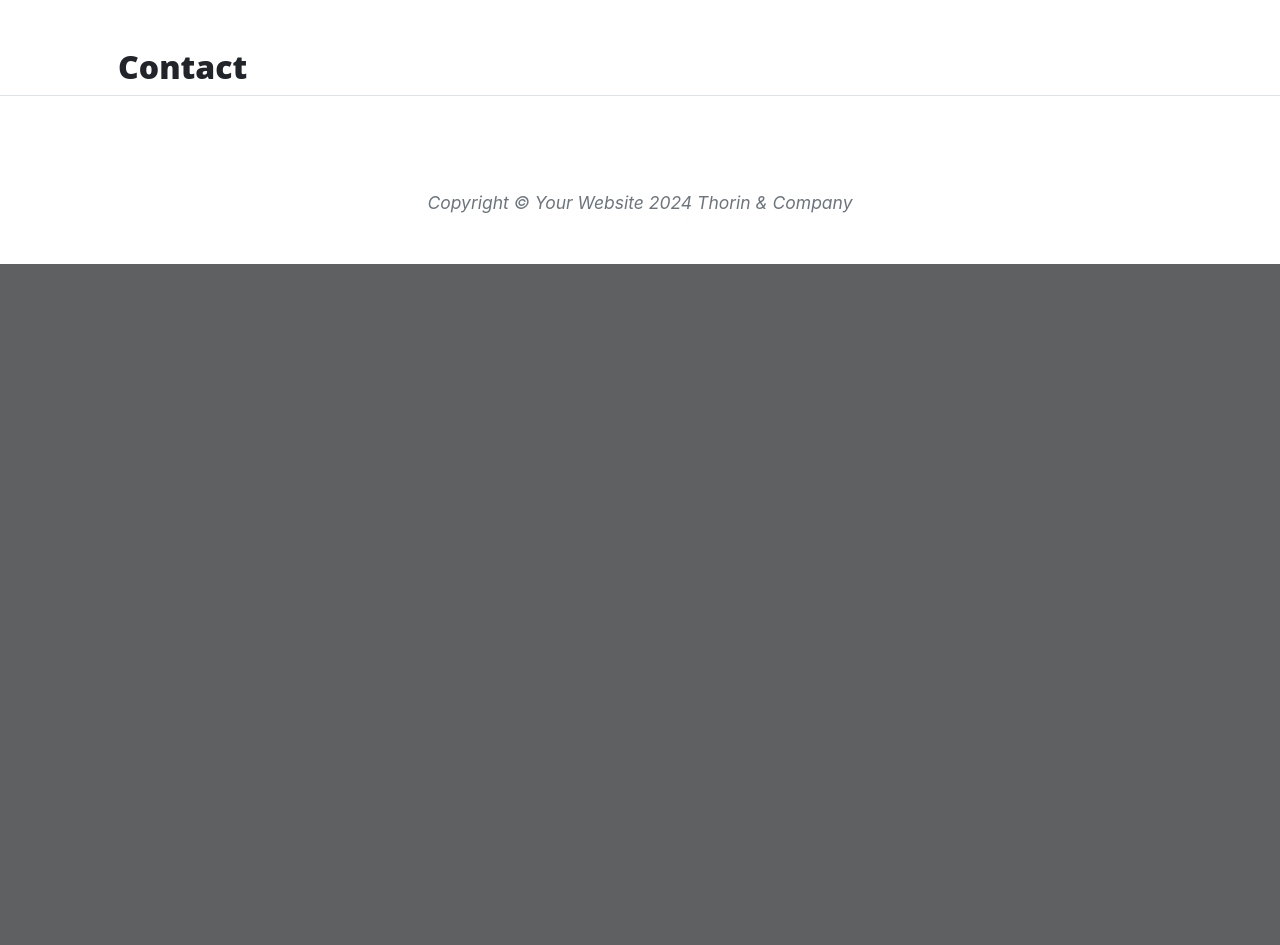
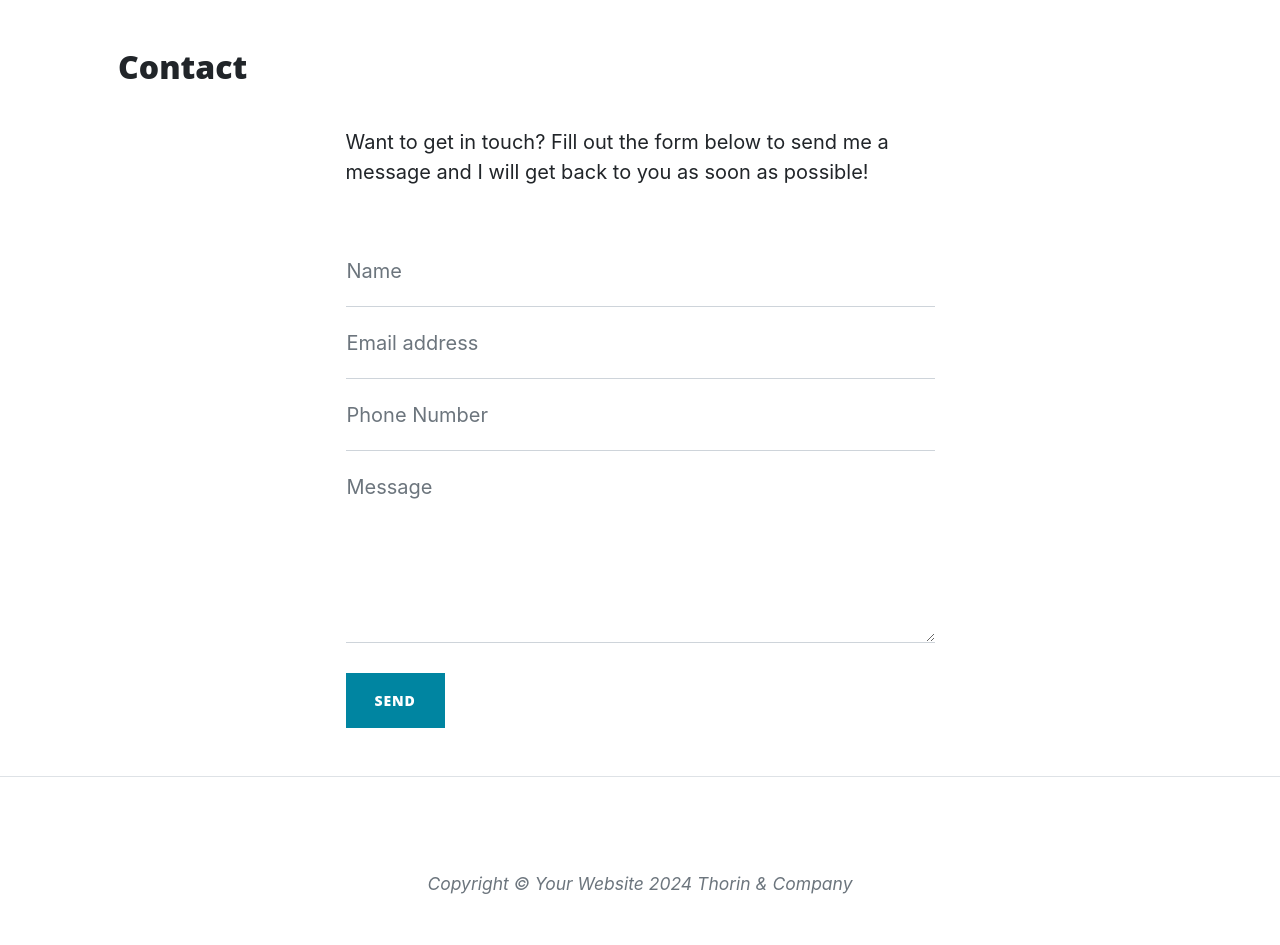
Before and after one commit to Hedgemonkey/flask, a Flask app: page /contact in a window 1280 px wide. Shown: the part 628-1573 px from the top of the page. Before the commit the page ends 892 px from the top, so only its background shows below. Run offline with Flask 3, Linux system fonts and the light colour scheme; some libraries are stand-ins or nearby versions.

Commit message:
Add code for contact form

```diff
--- a/app.py
+++ b/app.py
@@ -1,8 +1,11 @@
 import os
 import json
-from flask import Flask, render_template
+from flask import Flask, render_template, request, flash
+if os.path.exists("env.py"):
+    import env
 
 app = Flask(__name__)
+app.secret_key = os.environ.get('SECRET_KEY')
 
 @app.route('/')
 def index():
@@ -27,8 +30,11 @@ def about_member(member_name):
 
 
 
-@app.route('/contact')
+@app.route('/contact', methods=['GET', 'POST'])
 def contact():
+    if request.method == 'POST':
+        flash('Thanks {}, we have received your message!'.format(
+            request.form.get('name')))
     return render_template('contact.html', page_title='Contact')
 
 @app.route('/careers')
--- a/templates/contact.html
+++ b/templates/contact.html
@@ -1,5 +1,76 @@
 {% extends "base.html" %}
 
 {% block content %}
-    <h2>{{ page_title}}</h2>
+<h2>{{ page_title}}</h2>
+
+<div class="row gx-4 gx-lg-5 justify-content-center">
+    <div class="col-md-10 col-lg-8 col-xl-7">
+
+        {% with messages = get_flashed_messages() %}
+            {% if messages %}
+                <ul class="flashes">
+                    {% for message in messages %}
+                    <li>{{ message }}</li>
+                    {% endfor %}
+                </ul>
+            {% else %}
+                <p>Want to get in touch? Fill out the form below to send me a message and I will get back to you as soon as
+                    possible!</p>
+            {% endif %}
+        {% endwith %}
+        <div class="my-5">
+
+            <form method="POST" id="contactForm" name="sentMessage">
+                <div class="form-floating">
+                    <input class="form-control" id="name" name="name" type="text" placeholder="Enter your name..."
+                        data-sb-validations="required" />
+                    <label for="name">Name</label>
+                    <div class="invalid-feedback" data-sb-feedback="name:required">A name is required.</div>
+                </div>
+                <div class="form-floating">
+                    <input class="form-control" id="email" name="email" type="email" placeholder="Enter your email..."
+                        data-sb-validations="required,email" />
+                    <label for="email">Email address</label>
+                    <div class="invalid-feedback" data-sb-feedback="email:required">An email is required.</div>
+                    <div class="invalid-feedback" data-sb-feedback="email:email">Email is not valid.</div>
+                </div>
+                <div class="form-floating">
+                    <input class="form-control" id="phone" name="phone" type="tel"
+                        placeholder="Enter your phone number..." data-sb-validations="required" />
+                    <label for="phone">Phone Number</label>
+                    <div class="invalid-feedback" data-sb-feedback="phone:required">A phone number is required.</div>
+                </div>
+                <div class="form-floating">
+                    <textarea class="form-control" id="message" name="message" placeholder="Enter your message here..."
+                        style="height: 12rem" data-sb-validations="required"></textarea>
+                    <label for="message">Message</label>
+                    <div class="invalid-feedback" data-sb-feedback="message:required">A message is required.</div>
+                </div>
+                <br />
+                <!-- Submit success message-->
+                <!---->
+                <!-- This is what your users will see when the form-->
+                <!-- has successfully submitted-->
+                <div class="d-none" id="submitSuccessMessage">
+                    <div class="text-center mb-3">
+                        <div class="fw-bolder">Form submission successful!</div>
+                        To activate this form, sign up at
+                        <br />
+                        <a
+                            href="https://startbootstrap.com/solution/contact-forms">https://startbootstrap.com/solution/contact-forms</a>
+                    </div>
+                </div>
+                <!-- Submit error message-->
+                <!---->
+                <!-- This is what your users will see when there is-->
+                <!-- an error submitting the form-->
+                <div class="d-none" id="submitErrorMessage">
+                    <div class="text-center text-danger mb-3">Error sending message!</div>
+                </div>
+                <!-- Submit Button-->
+                <button class="btn btn-primary text-uppercase" id="submitButton" type="submit">Send</button>
+            </form>
+        </div>
+    </div>
+</div>
 {% endblock %}
```
